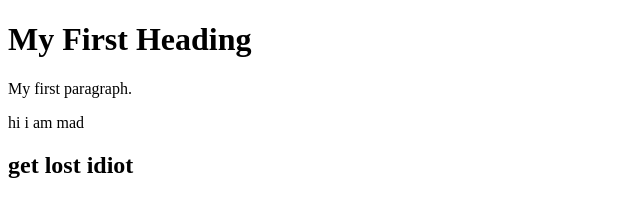
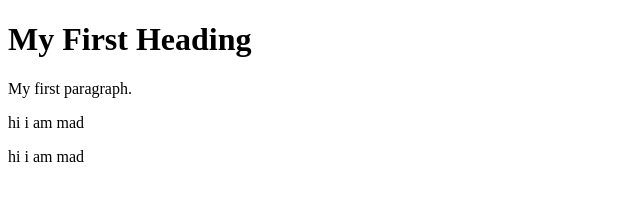
Before and after one commit to Lalith-Parsi/Git-Test, a website: page index.html in a window 1280 px wide. Shown: the whole page, without its empty margins (0-640 px from the left). Drawn offline with Linux system fonts and the light colour scheme.

Commit message:
fourth commit

```diff
--- a/index.html
+++ b/index.html
@@ -6,6 +6,6 @@
 <h1>My First Heading</h1>
 <p>My first paragraph.</p>
 <p>hi i am mad </p>
-<h2>get lost idiot</h2>
+<p>hi i am mad </p>
 </body>
 </html>
```
Also changed, not shown: package.json (added, +16 -0 lines), 2 other files.
